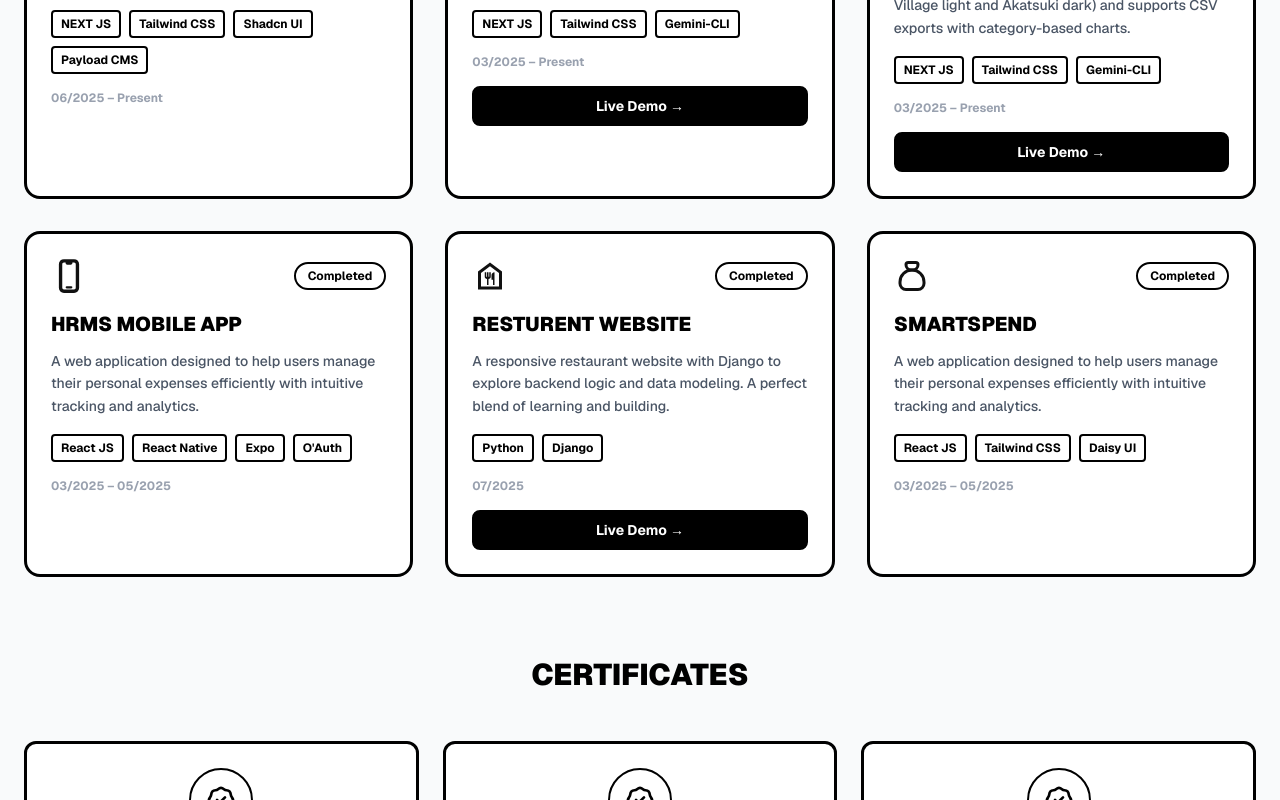
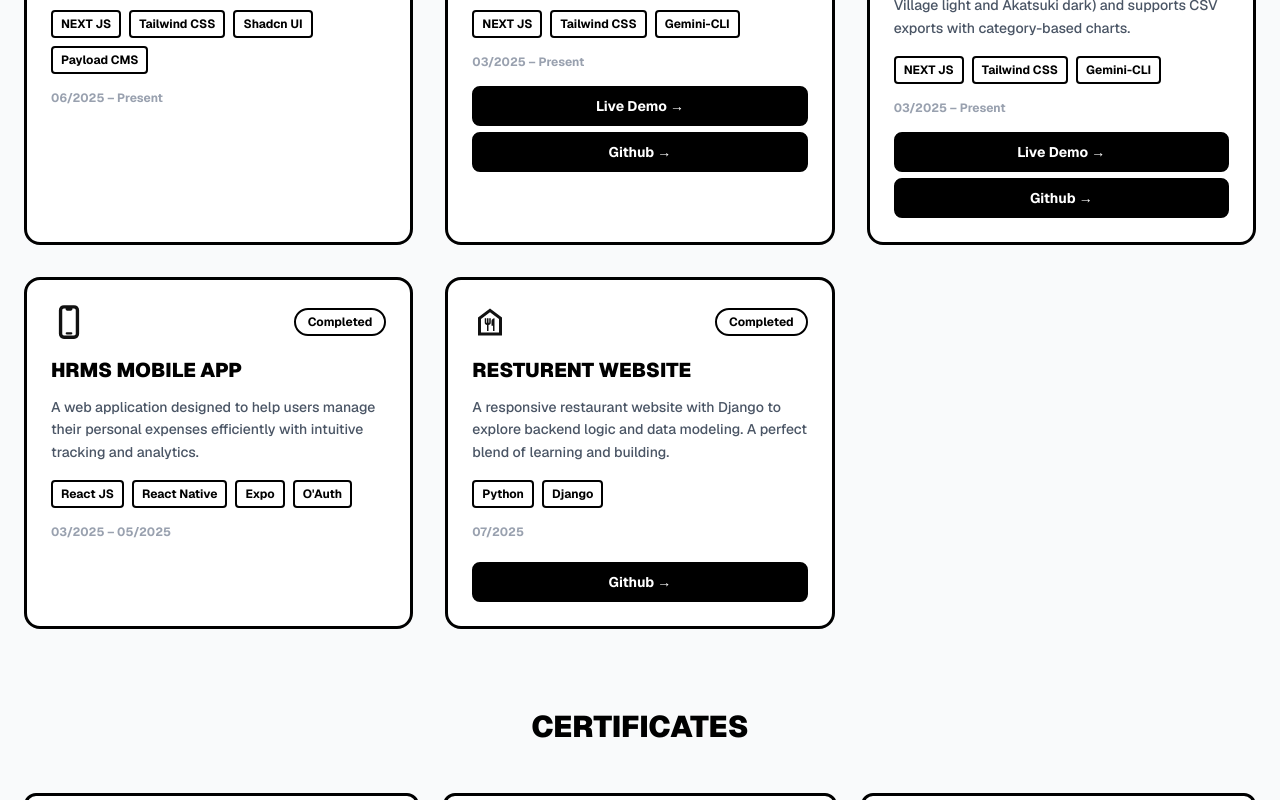
Before and after one commit to bishaldebroy007/portfolio-bishal-aot-theme, a Next.js app: page / in a window 1280 px wide. Shown: the part 6000-6800 px from the top of the page. Built offline with nearby package versions, Linux system fonts and the light colour scheme.

Commit message:
add: project github button

```diff
--- a/components/Footer.tsx
+++ b/components/Footer.tsx
@@ -58,7 +58,7 @@ export default function Footer() {
 							},
 							{
 								label: "Email",
-								url: "mailto:bishaldebroy2000@gmail.com",
+								url: "mailto:rajroybishal@duck.com",
 							},
 						].map((link) => (
 							<motion.a
@@ -88,13 +88,8 @@ export default function Footer() {
 					>
 						<p className="font-medium">
 							© {mounted ? new Date().getFullYear() : "2026"}{" "}
-							Bishal Deb Roy. Built with{" "}
-							<span className="text-black font-bold">
-								Next.JS
-							</span>{" "}
-							and{" "}
-							<span className="text-aot-red font-bold">Love</span>{" "}
-							inspired by Anime
+							Bishal Deb Roy | Portfolio. Inspired by,{" "}
+							<span>Attack on Titan</span>
 						</p>
 					</motion.div>
 				</div>
--- a/components/Projects.tsx
+++ b/components/Projects.tsx
@@ -29,7 +29,8 @@ const projects = [
 		status: "Open Source [Beta version]",
 		icon: <VscFilePdf />, // PDF Icon
 		color: "from-aot-cream to-aot-green",
-		live: "https://vanillapdf.netlify.app/",
+		live: "https://vanillapdf.netlify.app/", // live project
+		github: "https://github.com/bishaldebroy007/vanillaPDF", // github link
 	},
 	{
 		title: "Naruto Finance",
@@ -40,7 +41,8 @@ const projects = [
 		status: "Open Source [Beta version]",
 		icon: <GiTakeMyMoney />, // money Icon
 		color: "from-aot-cream to-aot-green",
-		live: "https://vanillapdf.netlify.app/",
+		live: "https://naruto-expense.netlify.app/", // live project
+		github: "https://github.com/bishaldebroy007/naruto-expense", // github link
 	},
 	{
 		title: "HRMS Mobile App",
@@ -61,18 +63,18 @@ const projects = [
 		status: "Completed",
 		icon: <MdOutlineFoodBank />, // Money Icon
 		color: "from-aot-green-dim to-aot-cream",
-		live: "https://github.com/bishaldebroy007/resturent-menu-django",
+		github: "https://github.com/bishaldebroy007/resturent-menu-django", // github link
 	},
-	{
-		title: "SmartSpend",
-		description:
-			"A web application designed to help users manage their personal expenses efficiently with intuitive tracking and analytics.",
-		tech: ["React JS", "Tailwind CSS", "Daisy UI"],
-		period: "03/2025 – 05/2025",
-		status: "Completed",
-		icon: <TbMoneybag />,
-		color: "from-aot-green-dim to-aot-cream",
-	},
+	// {
+	// 	title: "SmartSpend",
+	// 	description:
+	// 		"A web application designed to help users manage their personal expenses efficiently with intuitive tracking and analytics.",
+	// 	tech: ["React JS", "Tailwind CSS", "Daisy UI"],
+	// 	period: "03/2025 – 05/2025",
+	// 	status: "Completed",
+	// 	icon: <TbMoneybag />,
+	// 	color: "from-aot-green-dim to-aot-cream",
+	// },
 ];
 
 const certificates = [
@@ -223,6 +225,22 @@ export default function Projects() {
 										</motion.a>
 									)}
 								</div>
+
+								{/* Github Button */}
+								<div className="flex gap-2 mt-1.5">
+									{project.github && (
+										<motion.a
+											href={project.github}
+											target="_blank"
+											rel="noopener noreferrer"
+											className="flex-1 text-center py-2 bg-black text-white border-2 border-black rounded-lg text-sm font-bold hover:bg-white hover:text-black transition-colors"
+											whileHover={{ scale: 1.05 }}
+											whileTap={{ scale: 0.95 }}
+										>
+											Github →
+										</motion.a>
+									)}
+								</div>
 							</div>
 						</motion.div>
 					))}
```
